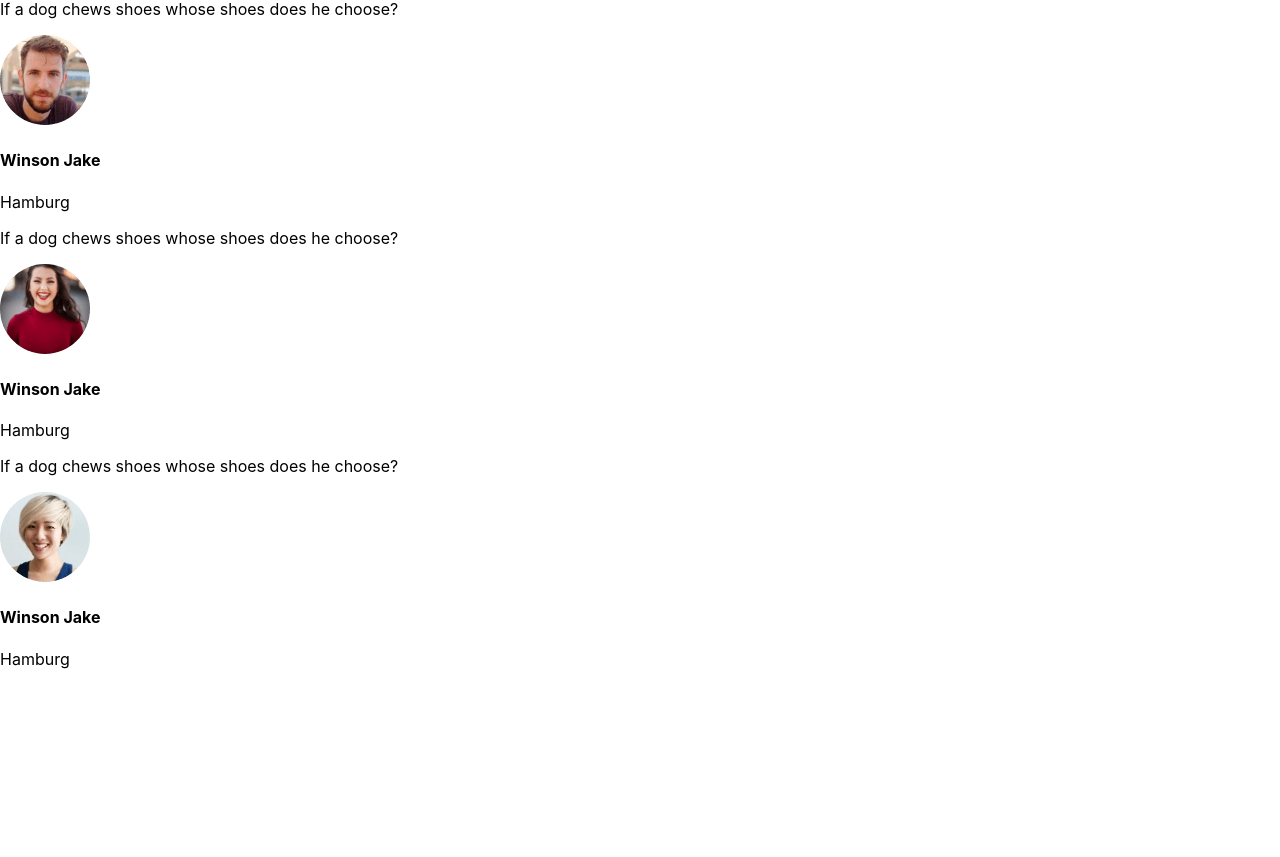
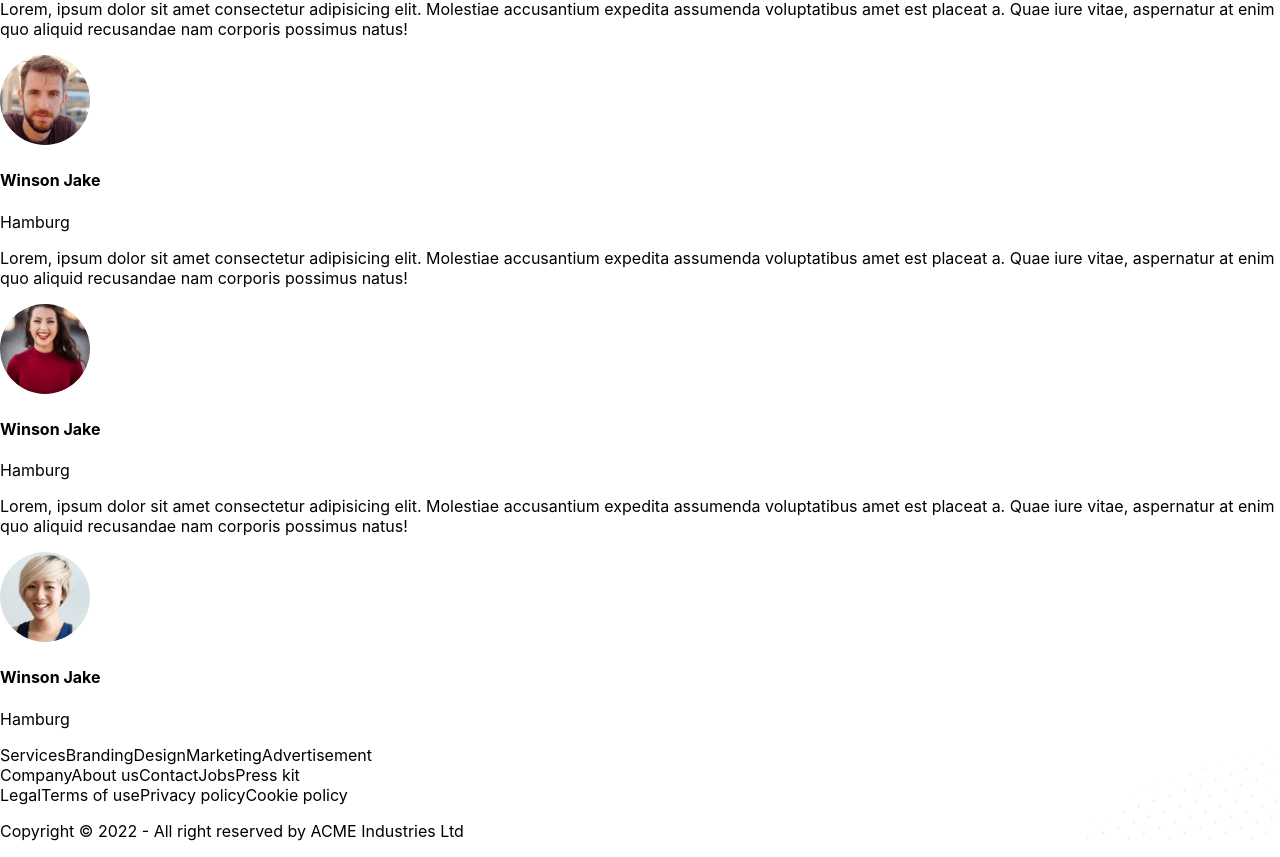
Before and after one commit to sraboni-bhuiyan/doctors-portal-fullstack-website, a React (Create React App) app: page / in a window 1280 px wide. Shown: the part 5228-6085 px from the top of the page. Before the commit the page ends 5913 px from the top, so only its background shows below. Built offline with nearby package versions, Linux system fonts and the light colour scheme.

Commit message:
footer added

```diff
--- /dev/null
+++ b/src/Pages/Home/Footer.js
@@ -0,0 +1,41 @@
+import React from 'react';
+import footer from '../../assets/images/footer.png'
+
+const Footer = () => {
+    return (
+        <footer style={
+            {
+                background: `url(${footer})`,
+                backgroundSize: 'cover'
+            }
+        } className="p-10">
+        <div className='footer'>
+            <div>
+                <span className="footer-title">Services</span>
+                <a className="link link-hover">Branding</a>
+                <a className="link link-hover">Design</a>
+                <a className="link link-hover">Marketing</a>
+                <a className="link link-hover">Advertisement</a>
+            </div>
+            <div>
+                <span className="footer-title">Company</span>
+                <a className="link link-hover">About us</a>
+                <a className="link link-hover">Contact</a>
+                <a className="link link-hover">Jobs</a>
+                <a className="link link-hover">Press kit</a>
+            </div>
+            <div>
+                <span className="footer-title">Legal</span>
+                <a className="link link-hover">Terms of use</a>
+                <a className="link link-hover">Privacy policy</a>
+                <a className="link link-hover">Cookie policy</a>
+            </div>
+        </div>
+        <div className='my-10 text-center'>
+            <p>Copyright © 2022 - All right reserved by ACME Industries Ltd</p>
+        </div>
+        </footer>
+    );
+};
+
+export default Footer;
--- a/src/Pages/Home/Home.js
+++ b/src/Pages/Home/Home.js
@@ -1,5 +1,6 @@
 import React from 'react';
 import Banner from './Banner/Banner';
+import Footer from './Footer';
 import Info from './Info/Info';
 import MakeAppointment from './MakeAppointment';
 import Services from './Services';
@@ -13,6 +14,7 @@
             <Services></Services>
             <MakeAppointment></MakeAppointment>
             <Testimonials></Testimonials>
+            <Footer></Footer>
         </div>
     );
 };
--- a/src/Pages/Home/Review.js
+++ b/src/Pages/Home/Review.js
@@ -4,7 +4,7 @@
     return (
         <div class="card lg:max-w-lg bg-base-100 shadow-xl">
             <div class="card-body">
-                <p>If a dog chews shoes whose shoes does he choose?</p>
+                <p>Lorem, ipsum dolor sit amet consectetur adipisicing elit. Molestiae accusantium expedita assumenda voluptatibus amet est placeat a. Quae iure vitae, aspernatur at enim quo aliquid recusandae nam corporis possimus natus!</p>
                 <div>
                     <div className="flex items-center">
                         <div className="avatar">
```
